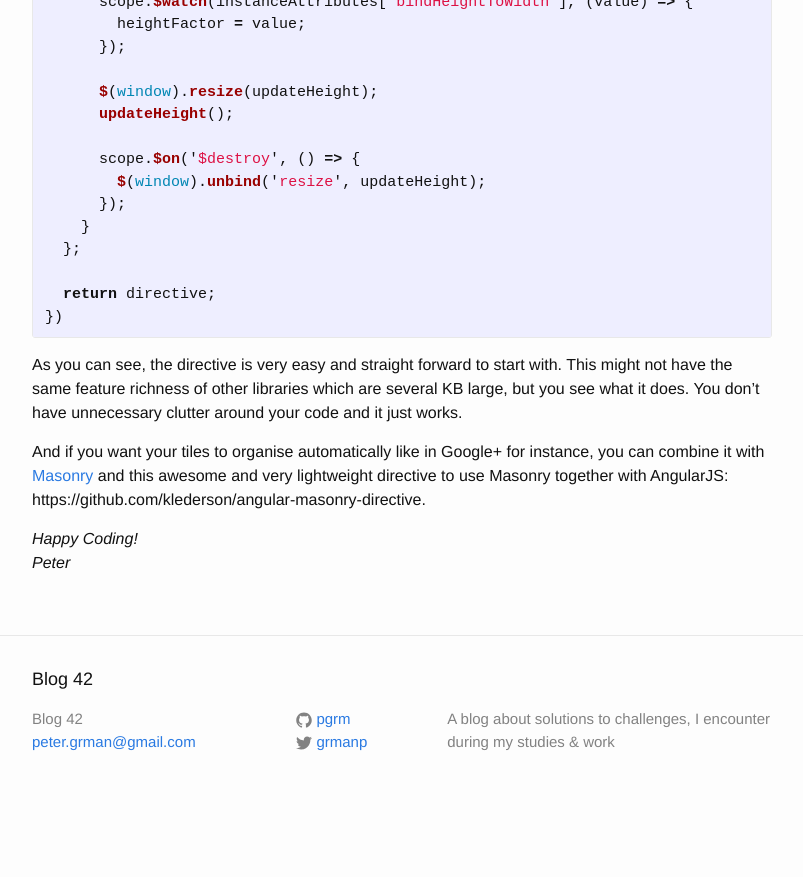
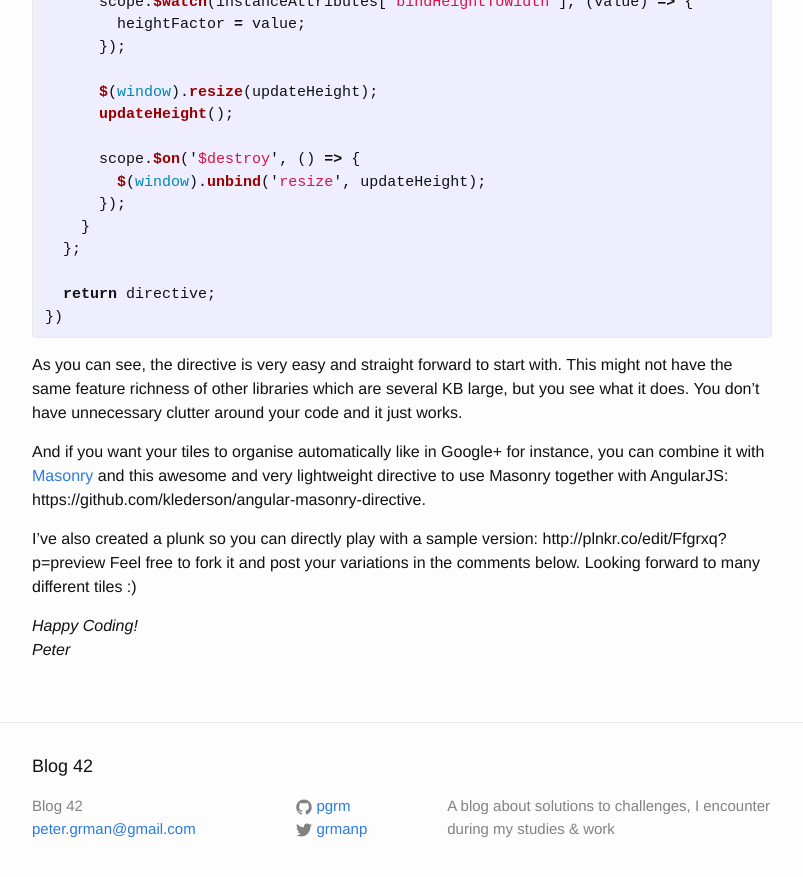
Before and after one commit to pgrm/pgrm.github.io, a Jekyll site: the page built from _posts/2014/2014-08-31-create-windows-8-metro-like-tiles-with-bootstrap-and-angularjs.markdown, in a window 1280 px wide and 900 px high, scrolled down 1287 px. Shown: the top 877 px of the window, without its empty margins (238-1041 px from the left). Built offline with Jekyll 4.4.1, drawn with Linux system fonts in a browser that asks for light colours; comment, search, counter and statistics services are not loaded; before the commit the page ends 2100 px from its top, so only the background shows below that.

Commit message:
Add link to plunk for bootstrap tiles

```diff
--- a/_posts/2014/2014-08-31-create-windows-8-metro-like-tiles-with-bootstrap-and-angularjs.markdown
+++ b/_posts/2014/2014-08-31-create-windows-8-metro-like-tiles-with-bootstrap-and-angularjs.markdown
@@ -70,3 +70,5 @@
 As you can see, the directive is very easy and straight forward to start with. This might not have the same feature richness of other libraries which are several KB large, but you see what it does. You don't have unnecessary clutter around your code and it just works.
 
 And if you want your tiles to organise automatically like in Google+ for instance, you can combine it with [Masonry](http://masonry.desandro.com/) and this awesome and very lightweight directive to use Masonry together with AngularJS: https://github.com/klederson/angular-masonry-directive.
+
+I've also created a plunk so you can directly play with a sample version: http://plnkr.co/edit/Ffgrxq?p=preview Feel free to fork it and post your variations in the comments below. Looking forward to many different tiles :)
```
